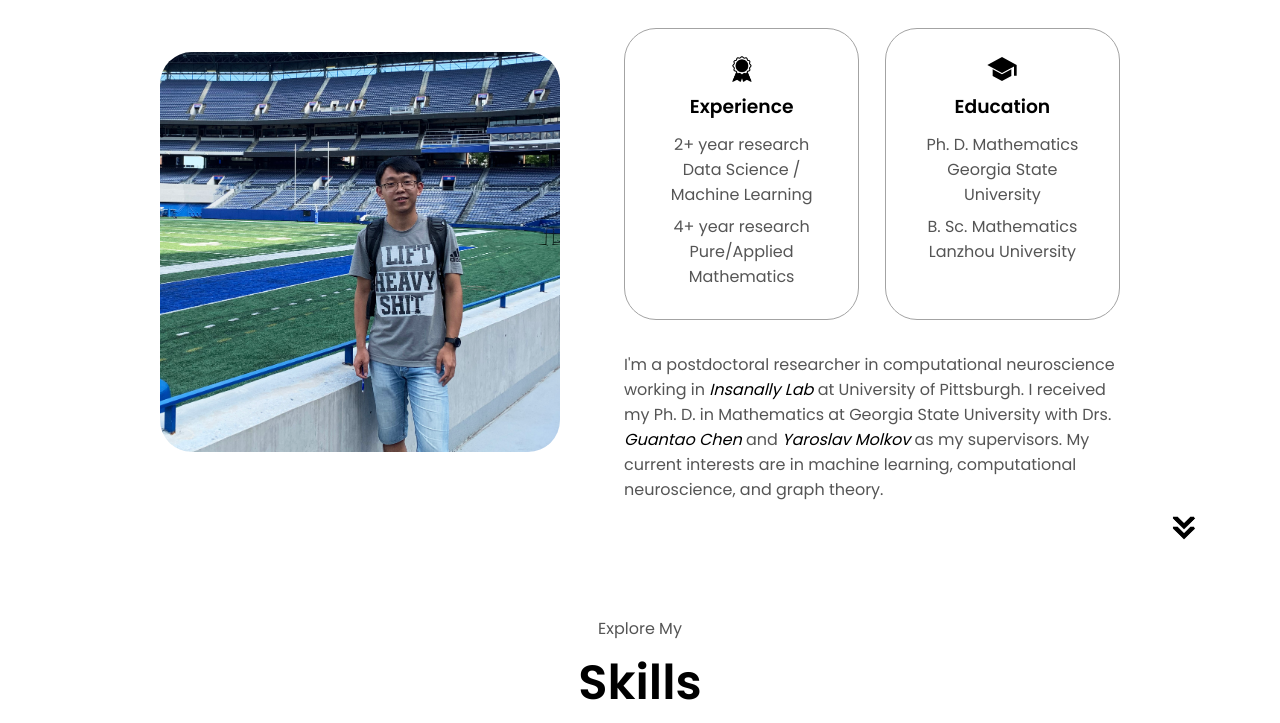
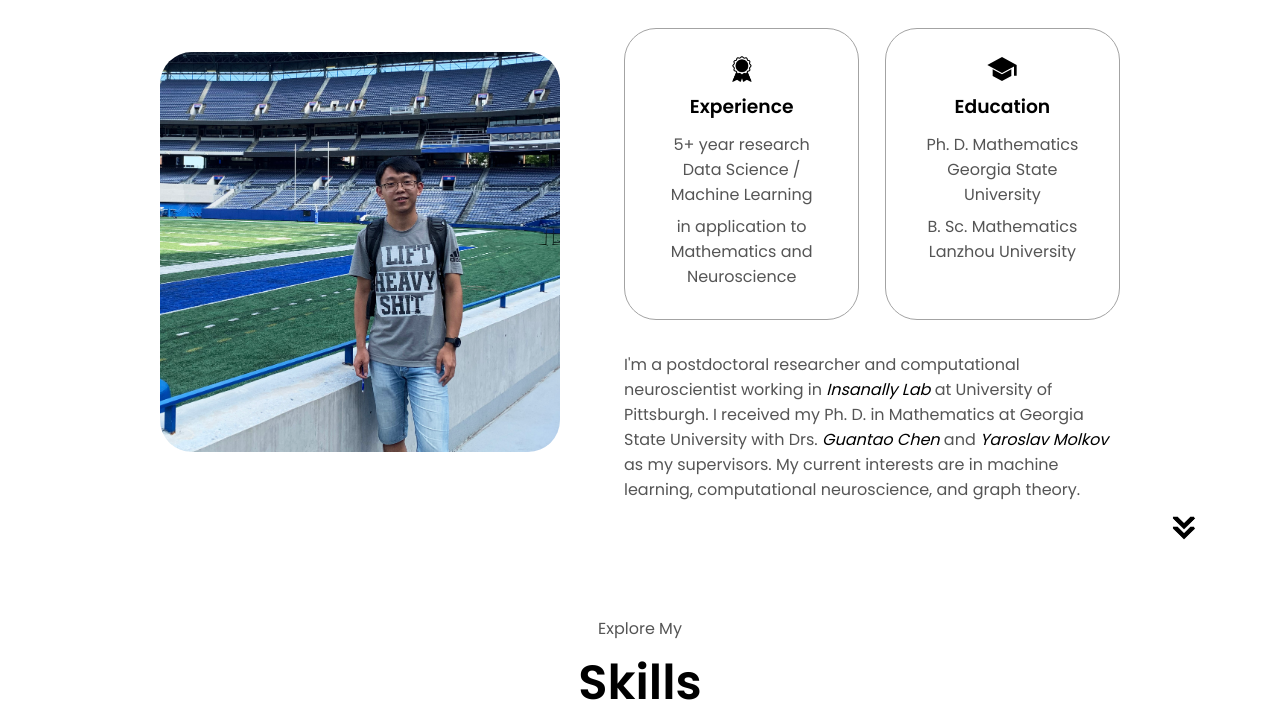
Before and after one commit to GN-Yu/GN-Yu.github.io, a plain HTML site: page index.html in a window 1280 px wide. Shown: the part 1080-1803 px from the top of the page. Drawn offline with nearby package versions, Linux system fonts and the light colour scheme; a web font is replaced by a local one.

Commit message:
Update email

```diff
--- a/index.html
+++ b/index.html
@@ -91,8 +91,8 @@
                             class="icon"
                         />
                         <h3>Experience</h3>
-                        <p>2+ year research<br>Data Science / Machine Learning </p>
-                        <p>4+ year research<br>Pure/Applied Mathematics </p>
+                        <p>5+ year research<br>Data Science / Machine Learning </p>
+                        <p>in application to<br>Mathematics and Neuroscience </p>
                     </div>
                     <div class="details-container">
                         <img
@@ -107,7 +107,7 @@
                 </div>
                 <div class="text-container">
                     <p>
-                        I'm a postdoctoral researcher in computational neuroscience working in <a href="https://www.insanallylab.com/" target="_blank" style="color: black; font-style: italic;">Insanally Lab</a> at University of Pittsburgh. I received my Ph. D. in Mathematics at Georgia State University with Drs. <a href="https://math.gsu.edu/gchen/" target="_blank" style="color: black; font-style: italic;">Guantao Chen</a> and <a href="https://math.gsu.edu/ymolkov/" target="_blank" style="color: black; font-style: italic;">Yaroslav Molkov</a> as my supervisors. My current interests are in machine learning, computational neuroscience, and graph theory.
+                        I'm a postdoctoral researcher and computational neuroscientist working in <a href="https://www.insanallylab.com/" target="_blank" style="color: black; font-style: italic;">Insanally Lab</a> at University of Pittsburgh. I received my Ph. D. in Mathematics at Georgia State University with Drs. <a href="https://math.gsu.edu/gchen/" target="_blank" style="color: black; font-style: italic;">Guantao Chen</a> and <a href="https://math.gsu.edu/ymolkov/" target="_blank" style="color: black; font-style: italic;">Yaroslav Molkov</a> as my supervisors. My current interests are in machine learning, computational neuroscience, and graph theory.
                     </p>
                 </div>
             </div>
@@ -395,7 +395,7 @@
         <div class="contact-info-upper-container">
             <div class="contact-info-container">
                 <img src="./assets/email.png" alt="Email icon" class="icon contact-icon">
-                <p><a href="mailto:gyu6@gsu.edu">gyu6@gsu.edu</a></p>
+                <p><a href="mailto:guoning.yu@pitt.edu">guoning.yu@pitt.edu</a></p>
             </div>
             <div class="contact-info-container">
                 <img src="./assets/linkedin.png" alt="LinkedIn icon" class="icon contact-icon">
```
